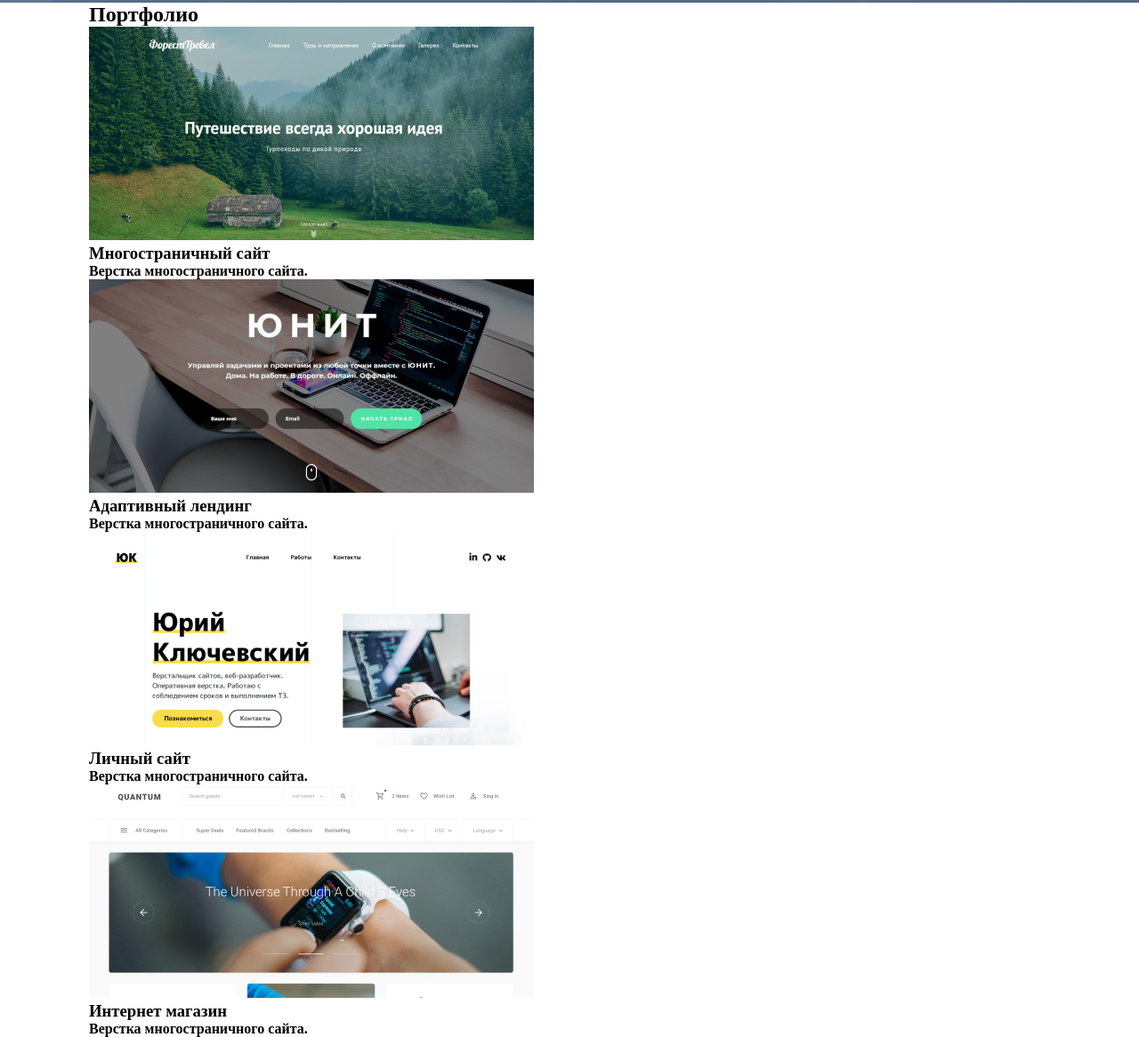
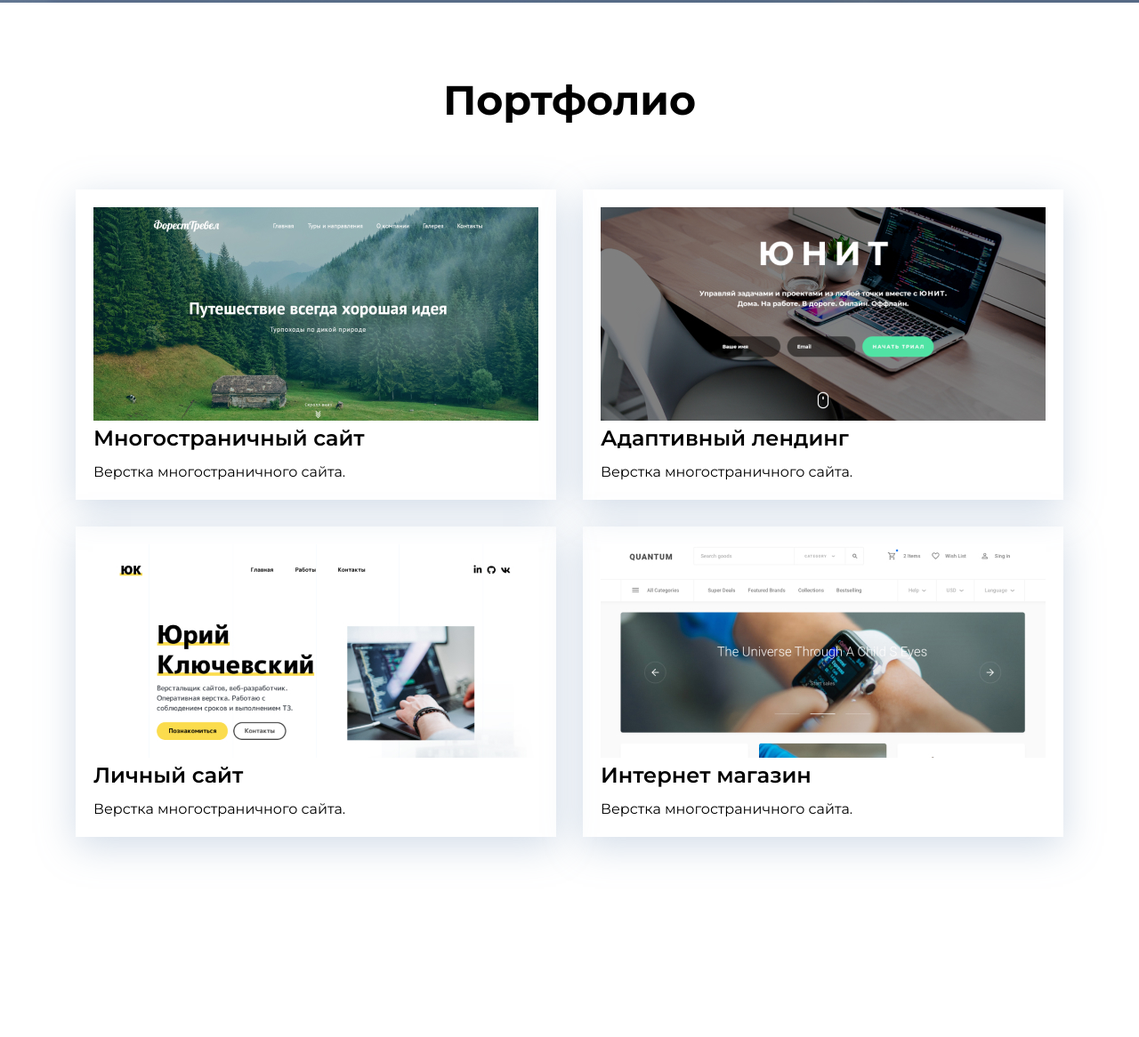
Before and after one commit to DNK7008/practice, a plain HTML site: page portfolio-webacademy/index.html in a window 1280 px wide. Shown: the part 797-1963 px from the top of the page at 89% size. After the commit the page ends 1853 px from the top, so only its background shows below. Drawn offline with Linux system fonts and the light colour scheme.

Commit message:
feat: add card portfolio

```diff
--- a/portfolio-webacademy/index.html
+++ b/portfolio-webacademy/index.html
@@ -11,40 +11,40 @@
   </head>
   <body>
     <header class="header">
-      <div class="container header__container">
+      <div class="container header__wrapper">
         <h1 class="header__title">Денис Городенский</h1>
         <h4 class="header__sub-title">
-          фрилансер, веб-разработчик,создание сайтов
+          фрилансер, веб-разработчик, создание сайтов
         </h4>
 
           <img class="header__arrow" src="./assets/icon/arrow-down.svg" alt="arrow">
 
       </div>
     </header>
-    <main class="container main">
+    <main class="main container">
       <h2 class="main__title">
         Портфолио
       </h2>
       <div class="main__cards">
         <div class="card">
-          <img src="./assets/img/trevel.jpg" alt="trevel" class="card__image">
-          <h3 class="card__item">Многостраничный сайт</h3>
-          <h4 class="card__sub-item">Верстка многостраничного сайта.</h4>
+          <img class="card_image" src="./assets/img/trevel.jpg" alt="trevel" class="card__image">
+          <h3 class="card__title">Многостраничный сайт</h3>
+          <p class="card__about">Верстка многостраничного сайта.</p>
         </div>
         <div class="card">
-          <img src="./assets/img/unit.jpg" alt="trevel" class="card__image">
-          <h3 class="card__item">Адаптивный лендинг</h3>
-          <h4 class="card__sub-item">Верстка многостраничного сайта.</h4>
+          <img class="card_image" src="./assets/img/unit.jpg" alt="trevel" class="card__image">
+          <h3 class="card__title">Адаптивный лендинг</h3>
+          <p class="card__about">Верстка многостраничного сайта.</p>
         </div>
         <div class="card">
-          <img src="./assets/img/uk.jpg" alt="trevel" class="card__image">
-          <h3 class="card__item">Личный сайт</h3>
-          <h4 class="card__sub-item">Верстка многостраничного сайта.</h4>
+          <img class="card_image" src="./assets/img/uk.jpg" alt="trevel" class="card__image">
+          <h3 class="card__title">Личный сайт</h3>
+          <p class="card__about">Верстка многостраничного сайта.</p>
         </div>
         <div class="card">
-          <img src="./assets/img/quantum.jpg" alt="trevel" class="card__image">
-          <h3 class="card__item">Интернет магазин</h3>
-          <h4 class="card__sub-item">Верстка многостраничного сайта.</h4>
+          <img class="card_image" src="./assets/img/quantum.jpg" alt="trevel" class="card__image">
+          <h3 class="card__title">Интернет магазин</h3>
+          <p class="card__about">Верстка многостраничного сайта.</p>
         </div>
       </div>
     </main>
--- a/portfolio-webacademy/style.css
+++ b/portfolio-webacademy/style.css
@@ -4,14 +4,19 @@
   padding: 0;
 }
 
+html {
+  scroll-behavior: smooth;
+}
+
 body {
   margin: 0 auto;
-  max-width: 1440px;
+  font-family: Montserrat, sans-serif;
 }
 
 .header {
   background-color: #1E4776;
   background-image: url(./assets/img/hero-img.jpg);
+  max-width: 100%;
   background-size: cover;
   background-position: center;
 }
@@ -23,7 +28,7 @@ body {
   /* background-color: rgba(255, 0, 0, 0.156) */
 }
 
-.header__container {
+.header__wrapper {
   position: relative;
   display: flex;
   flex-direction: column;
@@ -34,7 +39,6 @@ body {
 
 .header__title {
   margin-bottom: 25px;
-  font-family: Montserrat, sans-serif;
   color: #FFF;
   font-size: 56px;
   font-weight: 700;
@@ -42,10 +46,8 @@ body {
 }
 
 .header__sub-title {
-  max-width: 380px;
   text-align: center;
   color: #FFF;
-  font-size: 16px;
   font-weight: 700;
   line-height: 1.5;
   letter-spacing: 0.2em;
@@ -58,3 +60,48 @@ body {
   left: 50%;
   transform: translate(-50%, 0);
 }
+
+.main {
+  padding: 80px 0 115px 0;
+}
+
+.main__title {
+  margin-bottom: 70px;
+  color: #000;
+  text-align: center;
+  font-size: 46px;
+  font-weight: 700;
+  line-height: 1.3;
+}
+
+.main__cards {
+  display: flex;
+  flex-wrap: wrap;
+  /* justify-content: space-between; */
+  gap: 30px;
+}
+
+.card {
+  max-width: 540px;
+  padding: 20px;
+  box-shadow: 0px 10px 40px 0px rgba(126, 155, 189, 0.35);
+}
+
+.card__image {
+  margin-bottom: 20px;
+}
+
+.card__title {
+  margin-bottom: 13px;
+  color: #000;
+  font-size: 24px;
+  font-weight: 600;
+  line-height: 1.3;
+}
+
+.card__about {
+  color: #000;
+  font-size: 16px;
+  font-weight: 400;
+  line-height: 1.3;
+}
```
